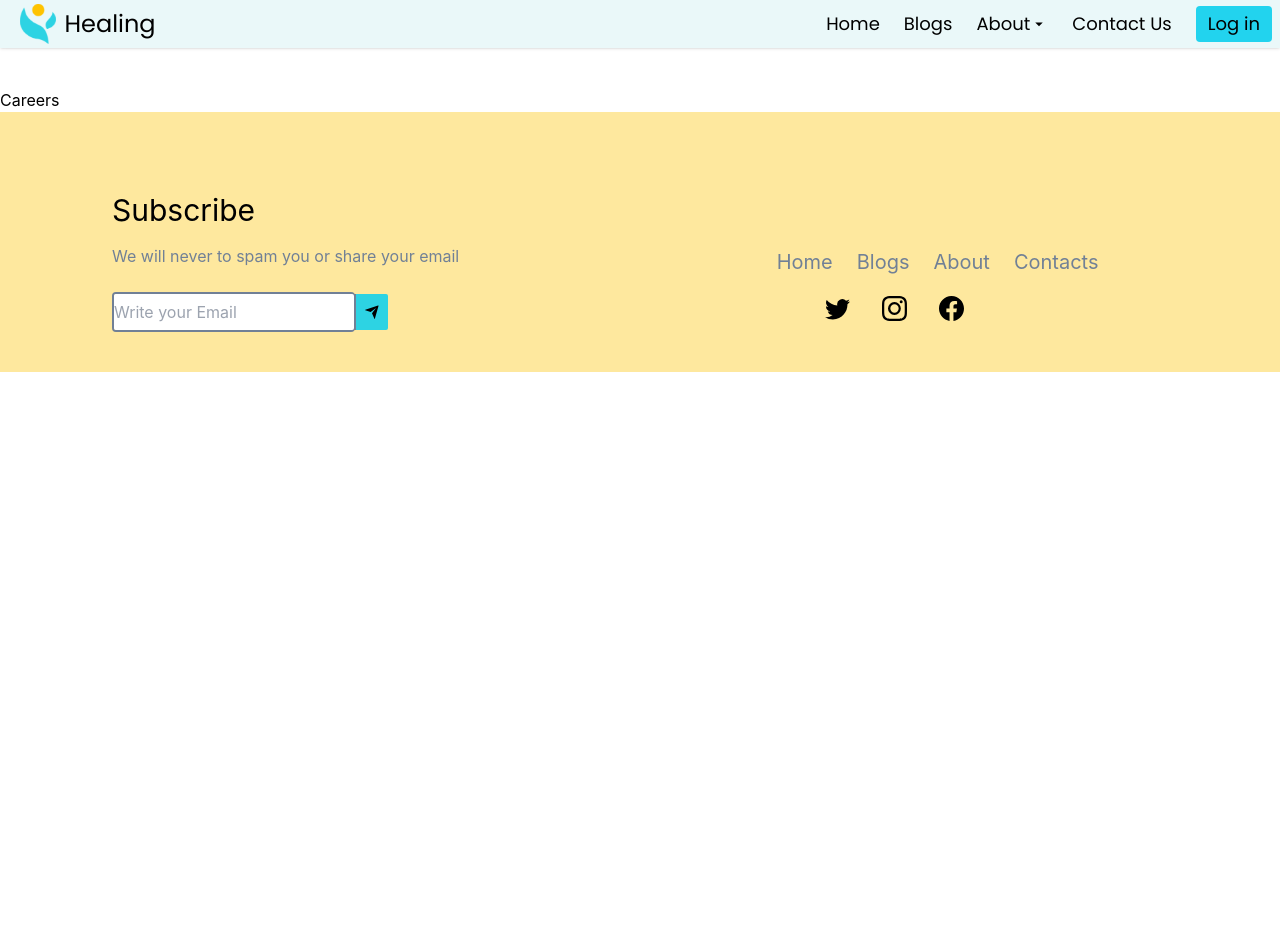
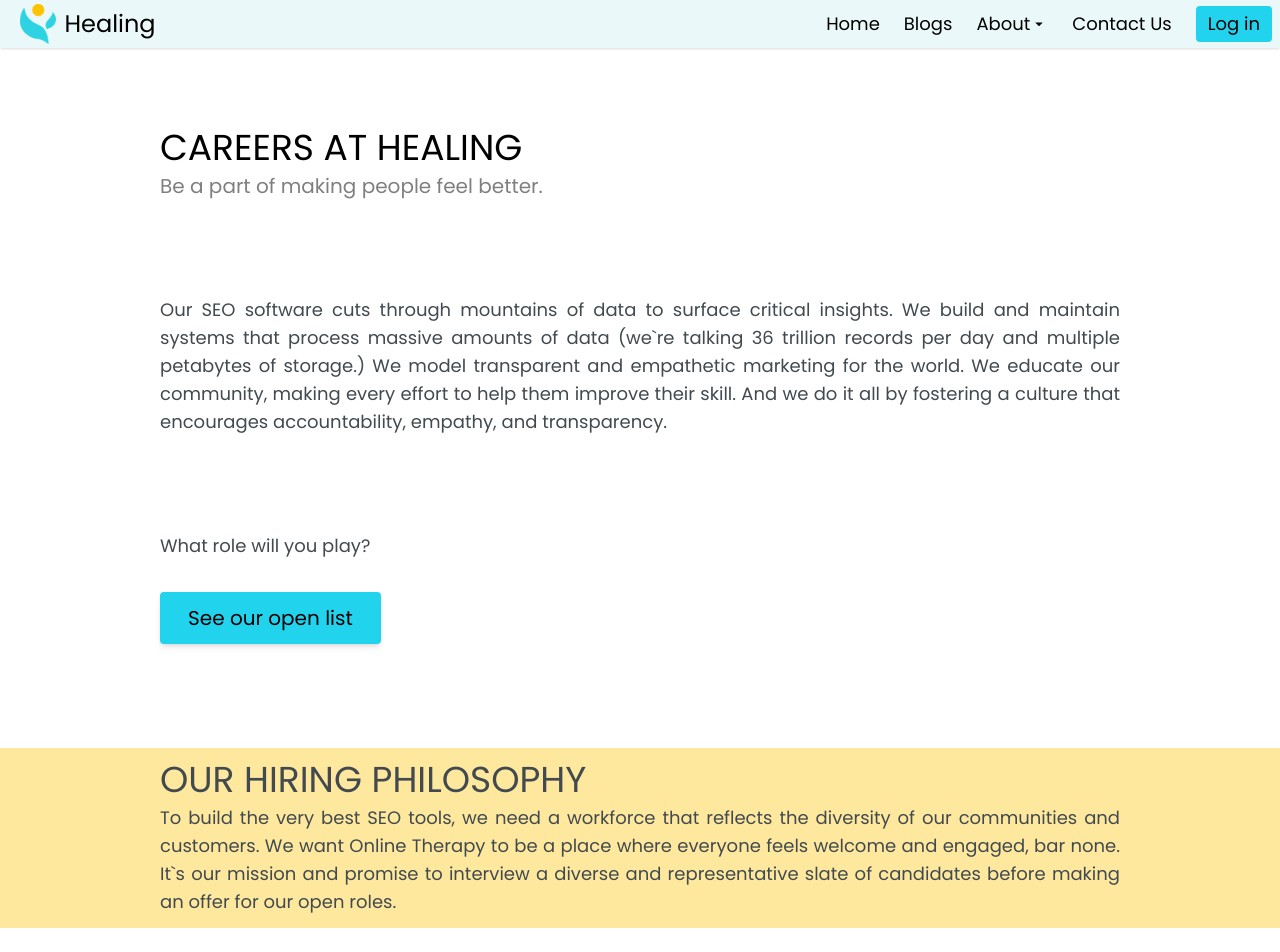
Before and after one commit to Recoded-Spark-Turkey-2022/Unboxed, a React (Create React App) app: page /about/careers in a window 1280 px wide. Shown: the top 952 px of the page. Before the commit the page ends 800 px from the top, so only its background shows below. Built offline with nearby package versions, Linux system fonts and the light colour scheme; no server answers.

Commit message:
Add: the about half page

```diff
--- a/src/pages/about/Careers.jsx
+++ b/src/pages/about/Careers.jsx
@@ -1,9 +1,54 @@
-import React from 'react'
+import React from 'react';
 
 const Careers = () => {
   return (
-    <div>Careers</div>
-  )
-}
+    <div className=" font-poppins flex flex-col items-center ">
+      <div className=" flex flex-col items-center my-10 w-9/12">
+        <div className=" self-start">
+          <h1 className=" font-normal text-4xl mb-1">CAREERS AT HEALING</h1>
+          <p className="opacity-50 text-xl">
+            Be a part of making people feel better.
+          </p>
+        </div>
 
-export default Careers
+        <p className=" text-[#424A4F] w-full text-lg my-24 text-justify ">
+          Our SEO software cuts through mountains of data to surface critical
+          insights. We build and maintain systems that process massive amounts
+          of data (we`re talking 36 trillion records per day and multiple
+          petabytes of storage.) We model transparent and empathetic marketing
+          for the world. We educate our community, making every effort to help
+          them improve their skill. And we do it all by fostering a culture that
+          encourages accountability, empathy, and transparency.
+        </p>
+
+        <div className="self-start">
+          <p className=" text-[#424A4F] text-lg">What role will you play?</p>
+          <button
+            className="rounded text-xl px-7 py-3 relative top-8 sm:text-base font-medium shadow-md bg-cyan-400"
+            type="button"
+          >
+            See our open list
+          </button>
+        </div>
+      </div>
+
+      <div className=" bg-[#FEE89E] mt-24 mb-10 flex flex-col items-center">
+        <div className="flex flex-col w-9/12 py-3">
+          <h1 className="text-[#424A4F] text-4xl mb-1">
+            OUR HIRING PHILOSOPHY
+          </h1>
+          <p className="text-[#424A4F] text-lg text-justify ">
+            To build the very best SEO tools, we need a workforce that reflects
+            the diversity of our communities and customers. We want Online
+            Therapy to be a place where everyone feels welcome and engaged, bar
+            none. It`s our mission and promise to interview a diverse and
+            representative slate of candidates before making an offer for our
+            open roles.
+          </p>
+        </div>
+      </div>
+    </div>
+  );
+};
+
+export default Careers;
```
